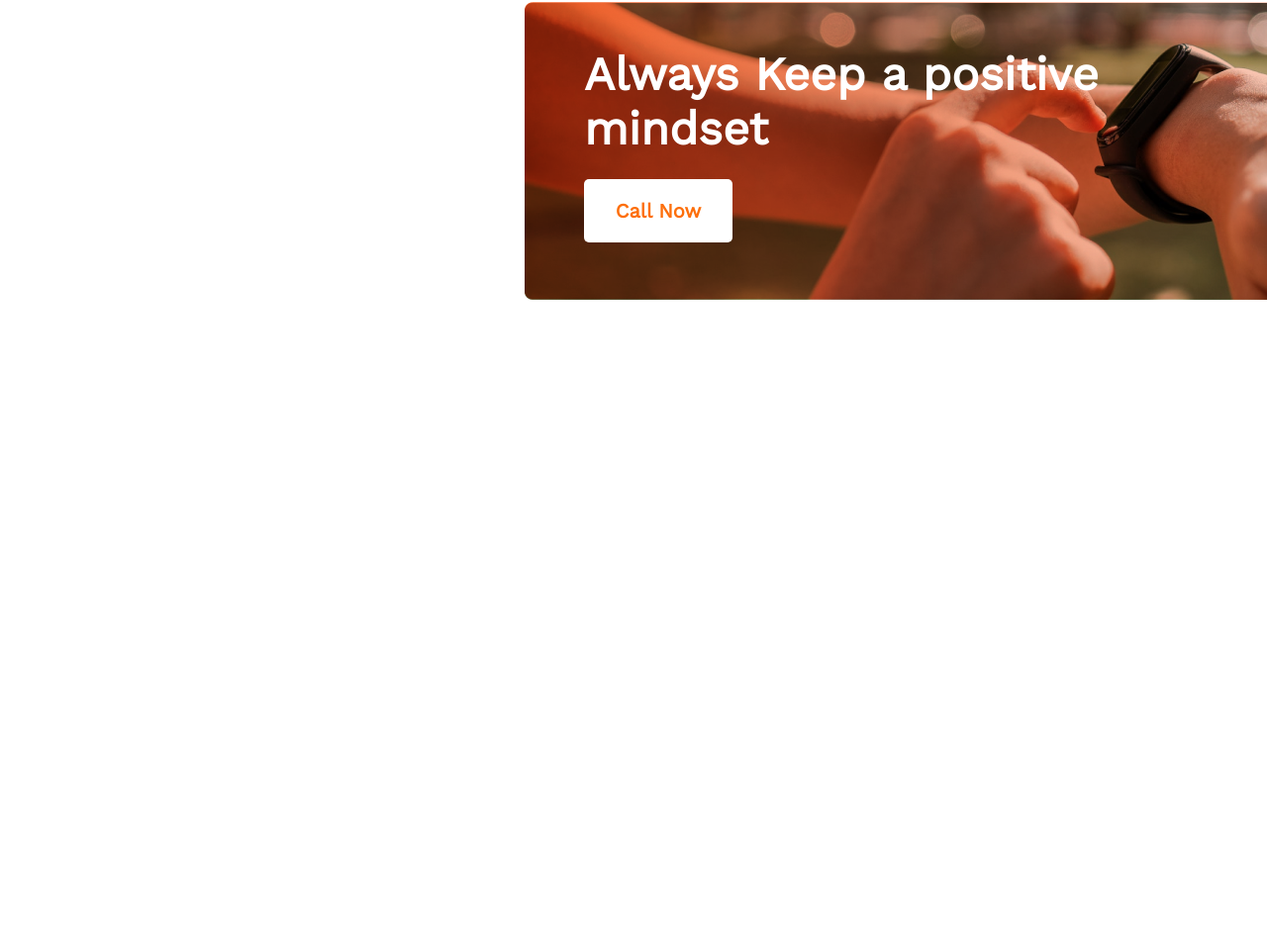
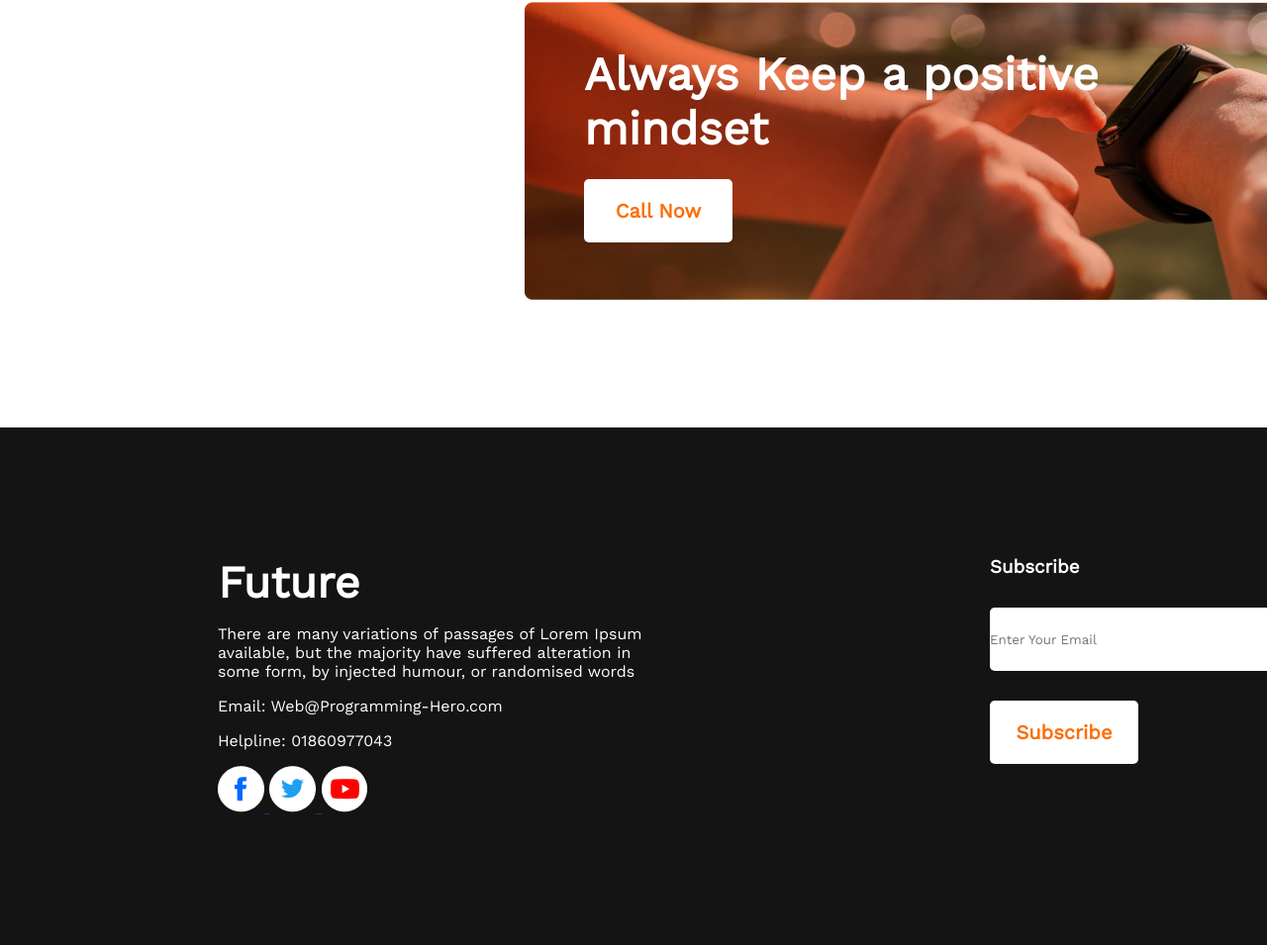
Before and after one commit to AshrafUAsif/my-first-assignment, a plain HTML site: page index.html in a window 1280 px wide. Shown: the part 3023-3978 px from the top of the page at 99% size. Before the commit the page ends 3455 px from the top, so only its background shows below. Drawn offline with nearby package versions, Linux system fonts and the light colour scheme.

Commit message:
newly done

```diff
--- a/index.html
+++ b/index.html
@@ -70,5 +70,27 @@
             </div>
         </section>
     </main>
+    <footer>
+        <div class="contact-me">
+            <h3 class="footer-title">Future</h3>
+            <p class="footer-description">There are many variations of passages of Lorem Ipsum available, but the majority have suffered alteration in some form, by injected humour, or randomised words</p>
+            <p class="footer-description">Email: Web@Programming-Hero.com</p>
+            <p class="footer-description">Helpline: 01860977043</p>
+            <a href="">
+                <img src="images/icons/fb.png" alt="">
+            </a>
+            <a href="">
+                <img src="images/icons/twitter.png" alt="">
+            </a>
+            <a href="">
+                <img src="images/icons/youtube.png" alt="">
+            </a>
+        </div>
+        <div class="contact-me">
+            <h3 class="subscribe-title">Subscribe</h3>
+            <input type="email" name="" placeholder="Enter Your Email" id="subscribe-here">
+            <button class="btn-secondary">Subscribe</button>
+        </div>
+    </footer>
 </body>
 </html>
--- a/styles/design.css
+++ b/styles/design.css
@@ -162,3 +162,33 @@ header{
     border: none;
     border-radius: 5px;
 }
+/* Contact Styles */
+footer{
+    display: flex;
+    gap: 330px;
+    background: #151414;
+    color: #FFFFFF;
+    padding: 130px 220px;
+}
+
+.subscribe-title{
+    padding-bottom: 30px;
+}
+.contact-me input[type="email"], textarea{
+    margin-bottom: 30px;
+    border: 0;
+    width: 325px;
+    height: 64px;
+    border-radius: 5px;
+    background: #FFFFFF;
+    color: #151414;
+}
+.footer-title{
+    font-weight: 700;
+    font-size: 45px;
+    margin-bottom: 16px;
+}
+.footer-description{
+    inline-size: 450px;
+    margin-bottom: 16px;
+}
```
